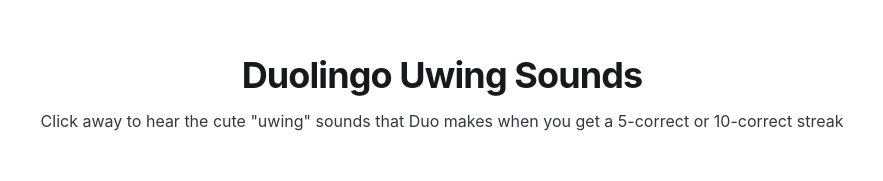
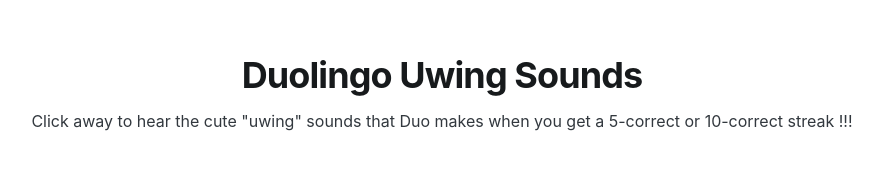
Before and after one commit to anushibin007/duo-uwing, a React (Vite) app: page / in a window 1280 px wide. Shown: the part 116-297 px from the top of the page, without its empty margins (198-1081 px from the left). Built offline with nearby package versions, Linux system fonts and the light colour scheme.

Commit message:
Padding Left & Right for text

```diff
--- a/src/App.jsx
+++ b/src/App.jsx
@@ -35,12 +35,17 @@ function App() {
 				alignItems="center"
 				minHeight="100vh"
 			>
-				<Typography style={{ marginBottom: "10px" }} level="h1">
+				<Typography
+					style={{ marginBottom: "10px", paddingLeft: "100px", paddingRight: "100px" }}
+					level="h1"
+				>
 					Duolingo Uwing Sounds
 				</Typography>
-				<Typography style={{ marginBottom: "50px" }}>
+				<Typography
+					style={{ marginBottom: "50px", paddingLeft: "100px", paddingRight: "100px" }}
+				>
 					Click away to hear the cute "uwing" sounds that Duo makes when you get a
-					5-correct or 10-correct streak
+					5-correct or 10-correct streak !!!
 				</Typography>
 				<img
 					src={`${BASE_PATH}/img/waving-duo.png`}
```
